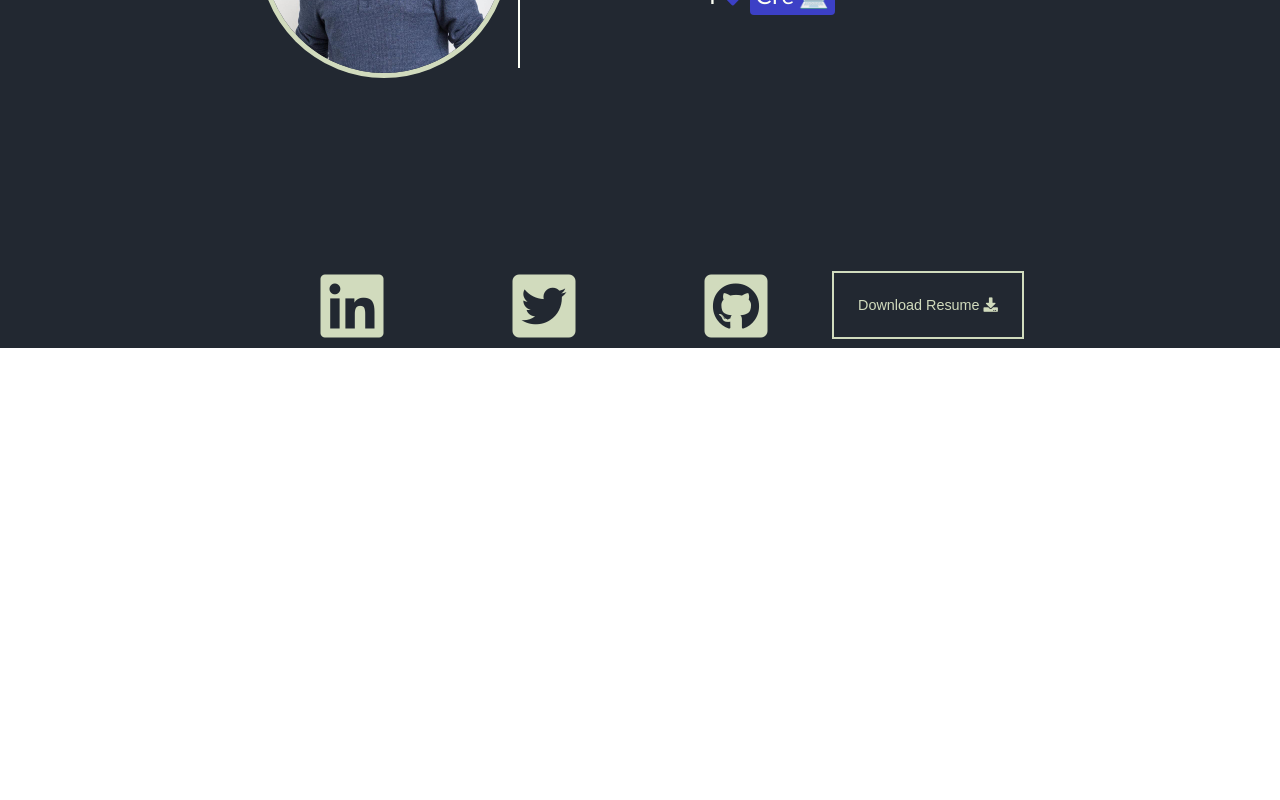
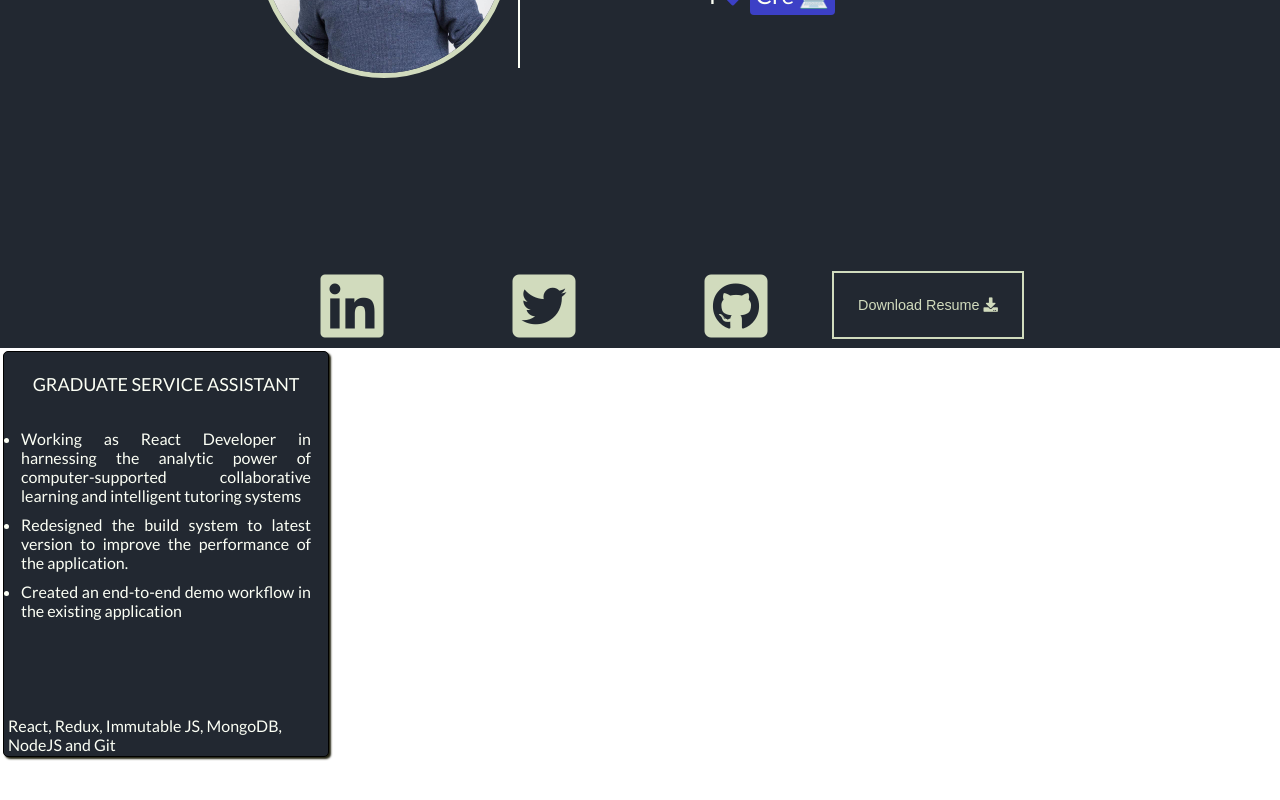
Before and after one commit to avinashsivaraman/avinash-sivaraman, a React (Create React App) app: page / in a window 1280 px wide. Shown: the part 452-1252 px from the top of the page. Before the commit the page ends 800 px from the top, so only its background shows below. Built offline with nearby package versions, Linux system fonts and the light colour scheme.

Commit message:
dumping in

```diff
--- a/public/index.html
+++ b/public/index.html
@@ -53,5 +53,15 @@
       crossorigin="anonymous"></script>
     <script async src="https://stackpath.bootstrapcdn.com/bootstrap/4.1.1/js/bootstrap.min.js" integrity="sha384-smHYKdLADwkXOn1EmN1qk/HfnUcbVRZyYmZ4qpPea6sjB/pTJ0euyQp0Mk8ck+5T"
       crossorigin="anonymous"></script> -->
+    <!-- Global site tag (gtag.js) - Google Analytics -->
+<script async src="https://www.googletagmanager.com/gtag/js?id=UA-141822313-1"></script>
+<script>
+  window.dataLayer = window.dataLayer || [];
+  function gtag(){dataLayer.push(arguments);}
+  gtag('js', new Date());
+
+  gtag('config', 'UA-141822313-1');
+</script>
+
   </body>
 </html>
--- a/src/App.css
+++ b/src/App.css
@@ -167,6 +167,11 @@ a:hover {
   border-right: 2px solid;
 }
 
+.section-project {
+  height: 100vh;
+  width: 100%;
+}
+
 @media only screen and (max-width: 600px) {
   html {
     --heading-size: 25px;
--- a/src/App.js
+++ b/src/App.js
@@ -2,6 +2,7 @@ import React, { useEffect } from 'react';
 import { randomlySetStyle } from './constant'
 import TxtType from './typewriter';
 import Banner from './Banner';
+import Cards from './Cards';
 import './App.css';
 
 const App = () => {
@@ -49,6 +50,9 @@ const App = () => {
             <span className='mobile-hide'>Download</span>  Resume <i className="fas fa-download"></i></button>
           </div>
         </section>
+        <section className='section-project text'>
+          <Cards/>
+        </section>
       </div>
     );
 }
--- /dev/null
+++ b/src/Cards/Cards.css
@@ -0,0 +1,38 @@
+.Card {
+  height: 25rem;
+  width: 20rem;
+  border: 1px solid black;
+  display: grid;
+  text-align: left;
+  padding: 2px;
+  grid-template-rows: 15% 1fr 10%;
+  margin: 3px;
+  background-color: #222831;
+  color: #FCFFF5;
+  border-radius: 5px;
+  box-shadow: 2px 2px 2px #221;
+}
+
+.Card__Header {
+  text-align: center;
+  font-size: large;
+  text-transform: uppercase;
+  /* border: 1px solid black; */
+  display: flex;
+  place-items: center;
+  justify-content: center;
+  margin: 0;
+}
+
+.Card__Body {
+  padding: 5px;
+}
+
+.Card__Body li {
+  margin: 10px;
+  text-align: justify;
+}
+
+.Card__Footer {
+  padding: 2px;
+}
--- /dev/null
+++ b/src/Cards/Cards.js
@@ -0,0 +1,26 @@
+import React from 'react'
+import './Cards.css'
+
+function Cards() {
+  return(
+    <div className='Card'>
+      <div className='Card__Header'>
+        Graduate Service Assistant
+      </div>
+      <div className='Card__Body'>
+        <ul>
+          <li>Working as React Developer in harnessing the analytic power of
+            computer-supported collaborative learning and intelligent tutoring
+            systems </li>
+          <li>Redesigned the build system to latest version to improve the performance of the application.</li>
+          <li>Created an end-to-end demo workflow in the existing application</li>
+        </ul>
+      </div>
+      <div className='Card__Footer'>
+        React, Redux, Immutable JS, MongoDB, NodeJS and Git
+      </div>
+    </div>
+  )
+}
+
+export default Cards;
--- /dev/null
+++ b/src/Cards/index.js
@@ -0,0 +1,2 @@
+import Cards from './Cards';
+export default Cards
```
